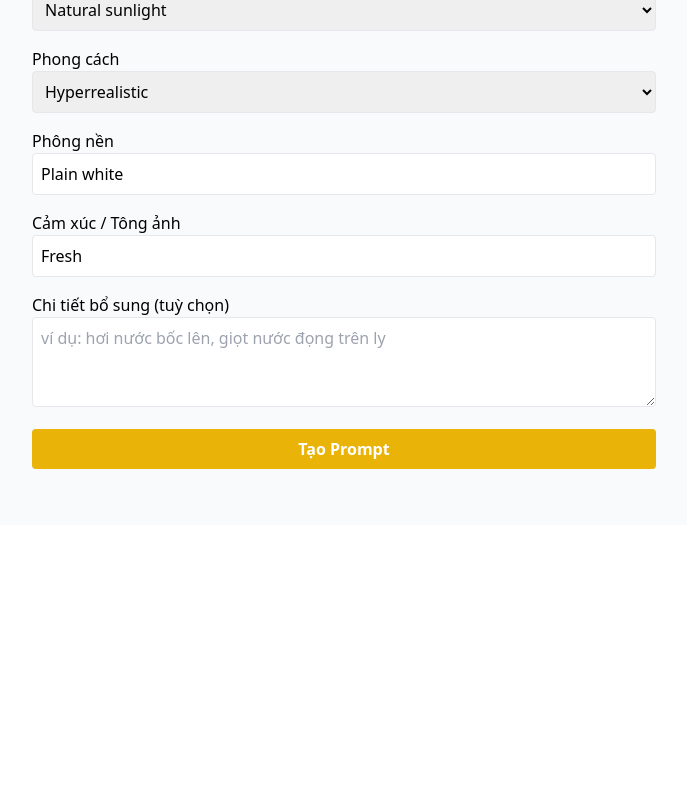
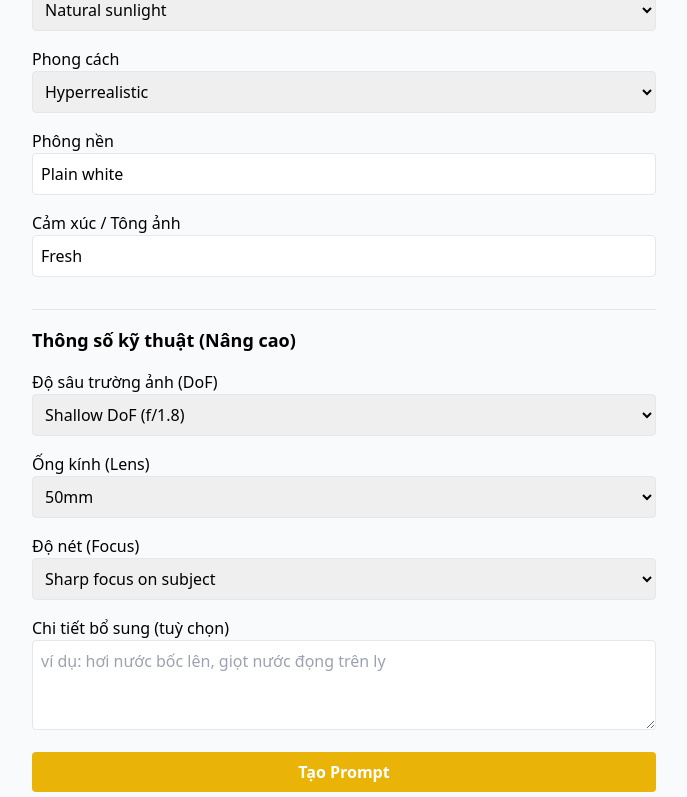
Before and after one commit to takhades/prompt-app, a React (Vite) app: page / in a window 1280 px wide. Shown: the part 449-1246 px from the top of the page, without its empty margins (296-983 px from the left). Before the commit the page ends 974 px from the top, so only its background shows below. Built offline with nearby package versions, Linux system fonts and the light colour scheme.

Commit message:
feat: Add technical specs section to prompt generator

```diff
--- a/src/PromptGenerator.jsx
+++ b/src/PromptGenerator.jsx
@@ -9,6 +9,9 @@ export default function PromptGenerator() {
     style: "Hyperrealistic",
     background: "Plain white",
     mood: "Fresh",
+    depthOfField: "Shallow DoF (f/1.8)", // Nền mờ, xóa phông
+    lens: "50mm",
+    focus: "Sharp focus on subject",
     extra: ""
   });
   const [prompt, setPrompt] = useState("");
@@ -23,10 +26,20 @@ export default function PromptGenerator() {
       style,
       background,
       mood,
+      depthOfField,
+      lens,
+      focus,
       extra
     } = form;
 
-    const result = `${style} ${composition.toLowerCase()} photograph of ${subject}, shot in ${lighting.toLowerCase()} on a ${background.toLowerCase()} background. The image conveys a ${mood.toLowerCase()} mood. ${extra}`.trim();
+    // Tạo câu prompt chính
+    let mainPrompt = `${style} ${composition.toLowerCase()} photograph of ${subject}, shot in ${lighting.toLowerCase()} on a ${background.toLowerCase()} background. The image should convey a ${mood.toLowerCase()} mood.`;
+
+    // Tạo phần chi tiết kỹ thuật
+    let technicalDetails = `Technical details: ${lens} lens, ${depthOfField}, ${focus}.`;
+
+    // Nối các phần lại với nhau, và thêm phần "extra" nếu có
+    const result = `${mainPrompt} ${technicalDetails} ${extra}`.trim().replace(/\s+/g, ' ');
 
     setPrompt(result);
     setCopied(false);
@@ -174,6 +187,47 @@ export default function PromptGenerator() {
           />
         </label>
 
+        <h3 className="text-lg font-semibold mt-4 border-t pt-4">Thông số kỹ thuật (Nâng cao)</h3>
+
+        <label>
+        Độ sâu trường ảnh (DoF)
+        <select
+            className="w-full p-2 border rounded"
+            value={form.depthOfField}
+            onChange={(e) => setForm({ ...form, depthOfField: e.target.value })}
+        >
+            <option>Shallow DoF (f/1.8)</option>
+            <option>Medium DoF (f/5.6)</option>
+            <option>Deep DoF (f/16)</option>
+        </select>
+        </label>
+
+        <label>
+        Ống kính (Lens)
+        <select
+            className="w-full p-2 border rounded"
+            value={form.lens}
+            onChange={(e) => setForm({ ...form, lens: e.target.value })}
+        >
+            <option>50mm</option>
+            <option>85mm</option>
+            <option>35mm</option>
+            <option>100mm Macro</option>
+        </select>
+        </label>
+
+        <label>
+        Độ nét (Focus)
+        <select
+            className="w-full p-2 border rounded"
+            value={form.focus}
+            onChange={(e) => setForm({ ...form, focus: e.target.value })}
+        >
+            <option>Sharp focus on subject</option>
+            <option>Soft, dreamy focus</option>
+        </select>
+        </label>
+
         <label>
           Chi tiết bổ sung (tuỳ chọn)
           <textarea
```
